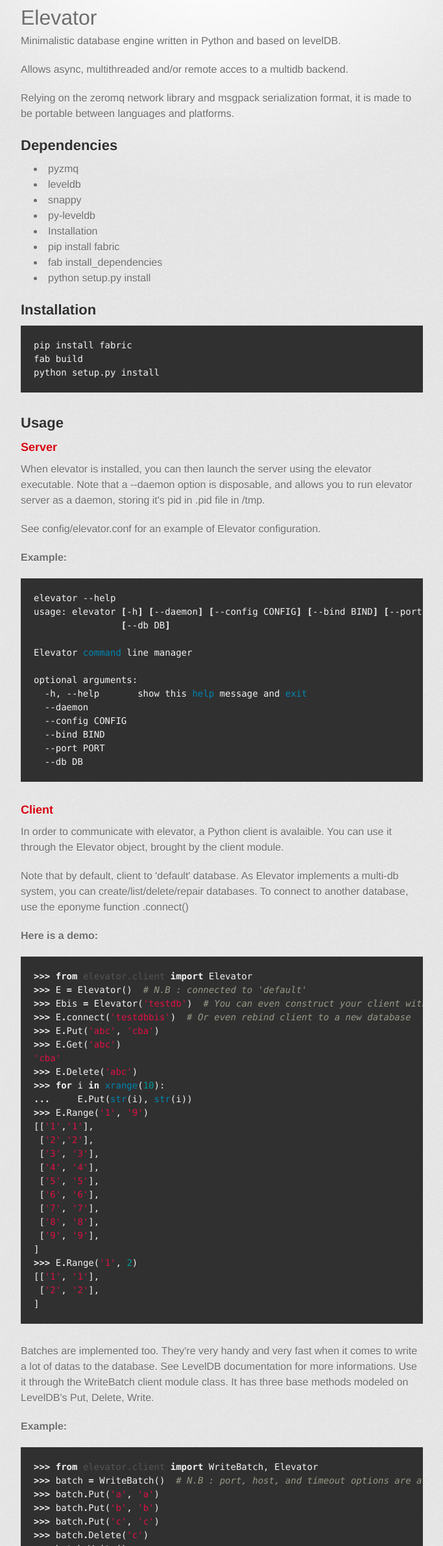
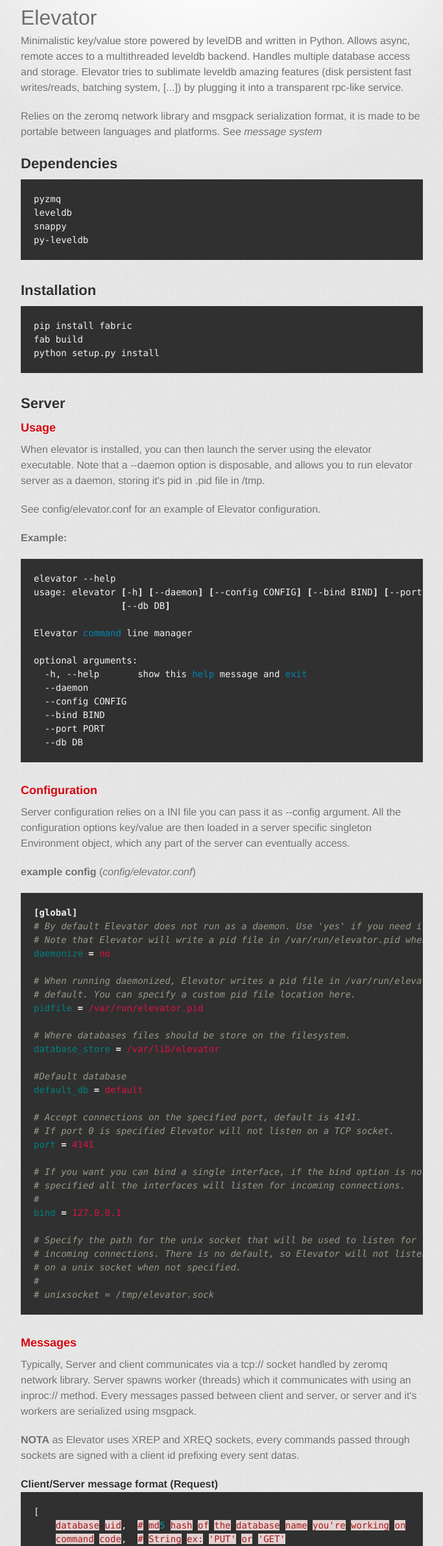
Before and after one commit to oleiade/Elevator, a plain HTML site: page index.html in a window 1280 px wide. Shown: the part 299-2678 px from the top of the page at 65% size, without its empty margins (298-981 px from the left). Drawn offline with Linux system fonts and the light colour scheme; a web font is replaced by a local one.

```diff
--- a/index.html
+++ b/index.html
@@ -33,33 +33,29 @@
         <section id="main_content">
           <h1>Elevator</h1>
 
-<p>Minimalistic database engine written in Python and based on levelDB.</p>
+<p>Minimalistic key/value store powered by levelDB and written in Python.
+Allows async, remote acces to a multithreaded leveldb backend. Handles multiple database access and storage. Elevator tries to sublimate leveldb amazing features (disk persistent fast writes/reads, batching system, [...]) by plugging it into a transparent rpc-like service.</p>
 
-<p>Allows async, multithreaded and/or remote acces to a multidb backend.</p>
-
-<p>Relying on the zeromq network library and msgpack serialization format, it is made to be portable between languages and platforms.</p>
+<p>Relies on the zeromq network library and msgpack serialization format, it is made to be portable between languages and platforms. See <em>message system</em></p>
 
 <h2>Dependencies</h2>
 
-<ul>
-<li>pyzmq</li>
-<li>leveldb</li>
-<li>snappy</li>
-<li>py-leveldb</li>
-<li>Installation</li>
-<li>pip install fabric</li>
-<li>fab install_dependencies</li>
-<li>python setup.py install</li>
-</ul><h2>Installation</h2>
+<div class="highlight"><pre>pyzmq
+leveldb
+snappy
+py-leveldb
+</pre></div>
+
+<h2>Installation</h2>
 
 <div class="highlight"><pre>pip install fabric
 fab build
 python setup.py install
 </pre></div>
 
-<h2>Usage</h2>
+<h2>Server</h2>
 
-<h3>Server</h3>
+<h3>Usage</h3>
 
 <p>When elevator is installed, you can then launch the server using the elevator executable. Note that a --daemon option is disposable, and allows you to run elevator server as a daemon, storing it's pid in .pid file in /tmp.</p>
 
@@ -80,6 +76,82 @@
   --bind BIND
   --port PORT
   --db DB
+</pre></div>
+
+<h3>Configuration</h3>
+
+<p>Server configuration relies on a INI file you can pass it as --config argument. All the configuration options key/value are then loaded in a server specific singleton Environment object, which any part of the server can eventually access.</p>
+
+<p><strong>example config</strong> (<em>config/elevator.conf</em>)</p>
+
+<div class="highlight"><pre><span class="k">[global]</span>
+<span class="c"># By default Elevator does not run as a daemon. Use 'yes' if you need it.</span>
+<span class="c"># Note that Elevator will write a pid file in /var/run/elevator.pid when daemonized.</span>
+<span class="na">daemonize</span> <span class="o">=</span> <span class="s">no</span>
+
+<span class="c"># When running daemonized, Elevator writes a pid file in /var/run/elevator.pid by</span>
+<span class="c"># default. You can specify a custom pid file location here.</span>
+<span class="na">pidfile</span> <span class="o">=</span> <span class="s">/var/run/elevator.pid</span>
+
+<span class="c"># Where databases files should be store on the filesystem.</span>
+<span class="na">database_store</span> <span class="o">=</span> <span class="s">/var/lib/elevator</span>
+
+<span class="c">#Default database</span>
+<span class="na">default_db</span> <span class="o">=</span> <span class="s">default</span>
+
+<span class="c"># Accept connections on the specified port, default is 4141.</span>
+<span class="c"># If port 0 is specified Elevator will not listen on a TCP socket.</span>
+<span class="na">port</span> <span class="o">=</span> <span class="s">4141</span>
+
+<span class="c"># If you want you can bind a single interface, if the bind option is not</span>
+<span class="c"># specified all the interfaces will listen for incoming connections.</span>
+<span class="c">#</span>
+<span class="na">bind</span> <span class="o">=</span> <span class="s">127.0.0.1</span>
+
+<span class="c"># Specify the path for the unix socket that will be used to listen for</span>
+<span class="c"># incoming connections. There is no default, so Elevator will not listen</span>
+<span class="c"># on a unix socket when not specified.</span>
+<span class="c">#</span>
+<span class="c"># unixsocket = /tmp/elevator.sock</span>
+</pre></div>
+
+<h3>Messages</h3>
+
+<p>Typically, Server and client communicates via a tcp:// socket handled by zeromq network library. Server spawns worker (threads) which it communicates with using an inproc:// method. Every messages passed between client and server, or server and it's workers are serialized using msgpack.</p>
+
+<p><strong>NOTA</strong> as Elevator uses XREP and XREQ sockets, every commands passed through sockets are signed with a client id prefixing every sent datas. </p>
+
+<h4>Client/Server message format (Request)</h4>
+
+<div class="highlight"><pre><span class="p">[</span>
+    <span class="err">database</span> <span class="err">uid</span><span class="p">,</span>  <span class="err">#</span> <span class="err">md</span><span class="mi">5</span> <span class="err">hash</span> <span class="err">of</span> <span class="err">the</span> <span class="err">database</span> <span class="err">name</span> <span class="err">you're</span> <span class="err">working</span> <span class="err">on</span>
+    <span class="err">command</span> <span class="err">code</span><span class="p">,</span>  <span class="err">#</span> <span class="err">String</span> <span class="err">ex:</span> <span class="err">'PUT'</span> <span class="err">or</span> <span class="err">'GET'</span>
+    <span class="p">[</span><span class="err">command</span> <span class="err">args</span><span class="p">]</span>  <span class="err">#</span> <span class="err">command</span> <span class="err">arguments</span> <span class="err">list</span>
+<span class="p">]</span>
+</pre></div>
+
+<h4>Server/Client message format (Response)</h4>
+
+<pre><code>socket id,  # request socket id to respond to,
+</code></pre>
+
+<p><strong>If the command succeeded</strong></p>
+
+<div class="highlight"><pre><span class="p">[</span>
+    <span class="err">response</span> <span class="err">status</span><span class="p">,</span>  <span class="err">#</span> <span class="mi">0</span> <span class="err">if</span> <span class="err">the</span> <span class="err">command</span> <span class="err">succeed</span><span class="p">,</span> <span class="mi">-1</span> <span class="err">if</span> <span class="err">it</span> <span class="err">failed</span>
+    <span class="err">resulting</span> <span class="err">datas</span><span class="p">,</span>  <span class="err">#</span> <span class="err">command</span> <span class="err">output</span>
+<span class="p">]</span>
+</pre></div>
+
+<p><strong>If the command failed</strong></p>
+
+<div class="highlight"><pre><span class="p">[</span>
+    <span class="err">response</span> <span class="err">status</span><span class="p">,</span>
+    <span class="p">[</span>
+        <span class="err">error</span> <span class="err">code</span><span class="p">,</span>  <span class="err">#</span> <span class="err">Server</span> <span class="err">constant</span> <span class="err">describing</span> <span class="err">the</span> <span class="err">error</span>
+        <span class="err">error</span> <span class="err">message</span><span class="p">,</span>
+    <span class="p">]</span>
+<span class="p">]</span>
 </pre></div>
 
 <h3>Client</h3>
```
Also changed, not shown: params.json (+1 -1 lines).
